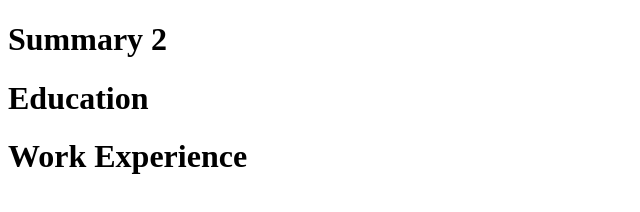
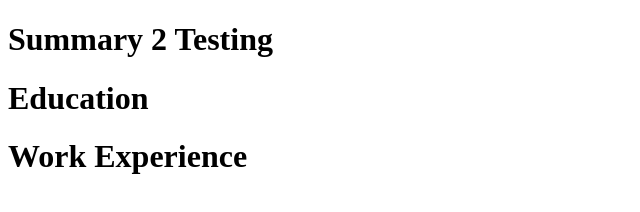
Before and after one commit to Yunuel-coder/resume, a plain HTML site: page index.html in a window 1280 px wide. Shown: the whole page, without its empty margins (0-640 px from the left). Drawn offline with Linux system fonts and the light colour scheme.

Commit message:
Update index.html

```diff
--- a/index.html
+++ b/index.html
@@ -4,7 +4,7 @@
     <title> My Resume </title>
   </head>
   <body>
-    <h1>Summary 2</h1>
+    <h1>Summary 2 Testing</h1>
     <h1>Education</h1>
     <h1>Work Experience</h1>
   </body>
```
